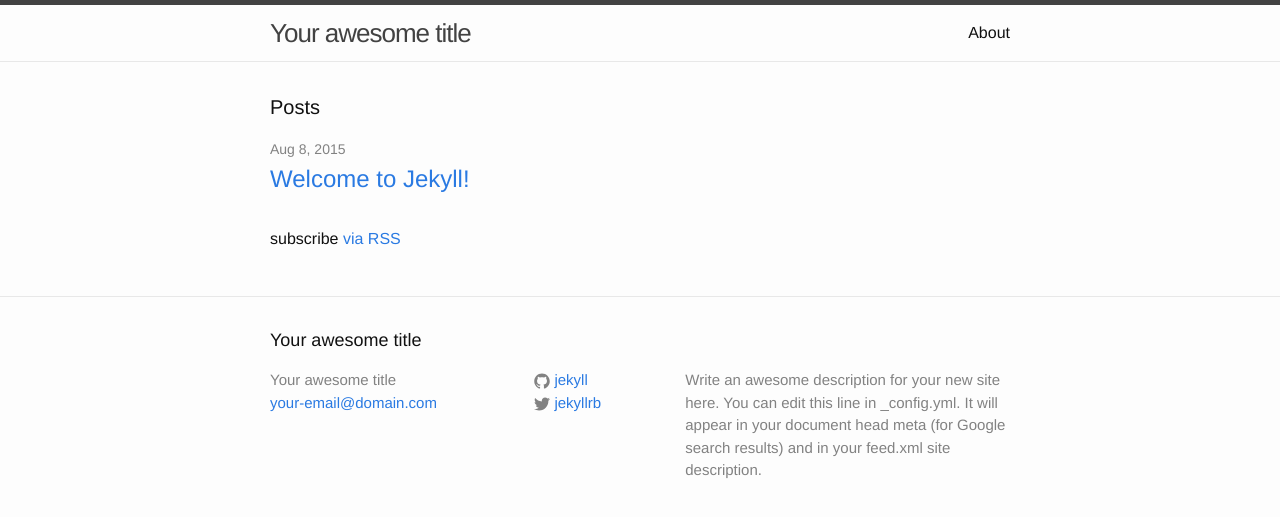
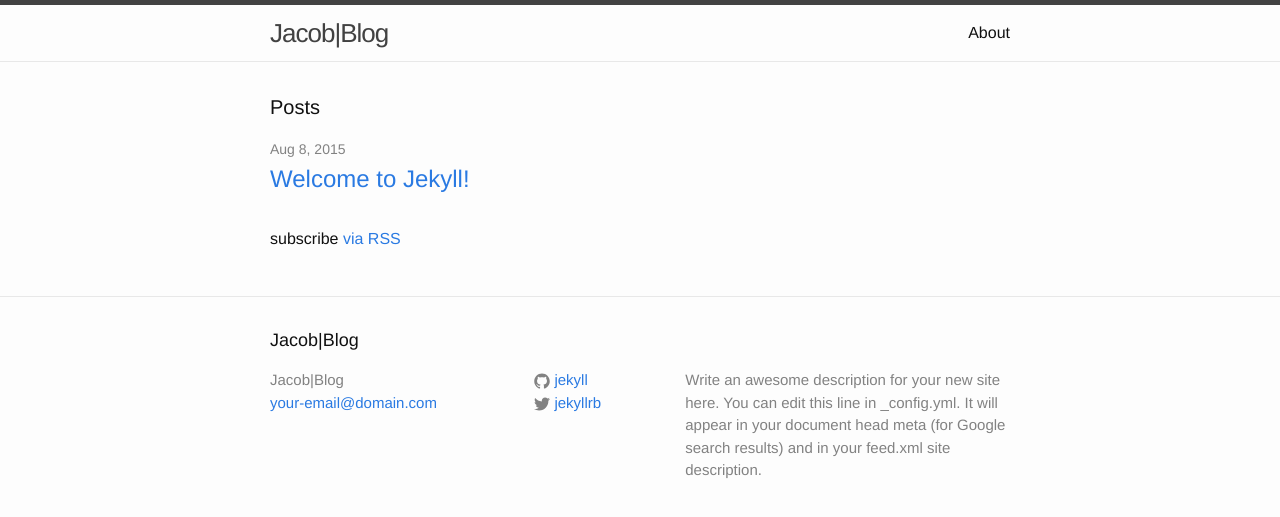
Before and after one commit to Jacob110/jekyllblog, a Jekyll site: the page built from index.html, in a window 1280 px wide. Shown: the top 517 px of the page. Built offline with Jekyll 4.4.1, drawn with Linux system fonts in a browser that asks for light colours.

Commit message:
config update
test

```diff
--- a/_config.yml
+++ b/_config.yml
@@ -1,5 +1,5 @@
 # Site settings
-title: Your awesome title
+title: Jacob|Blog
 email: your-email@domain.com
 description: > # this means to ignore newlines until "baseurl:"
   Write an awesome description for your new site here. You can edit this
```
